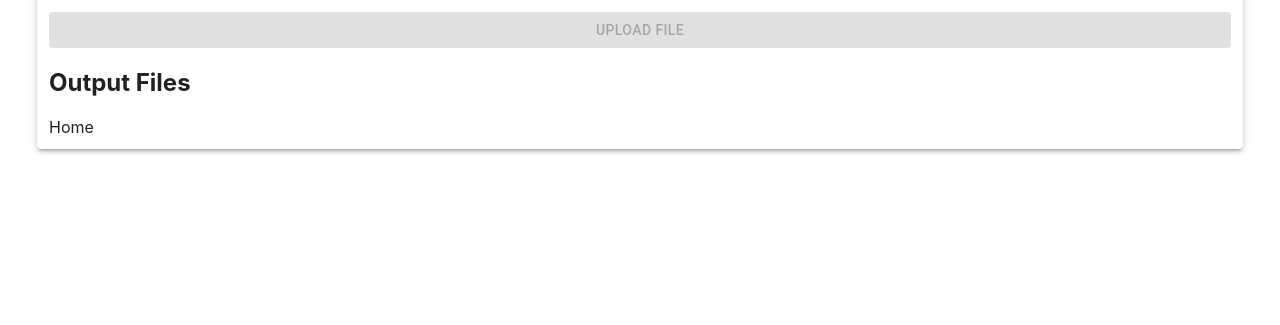
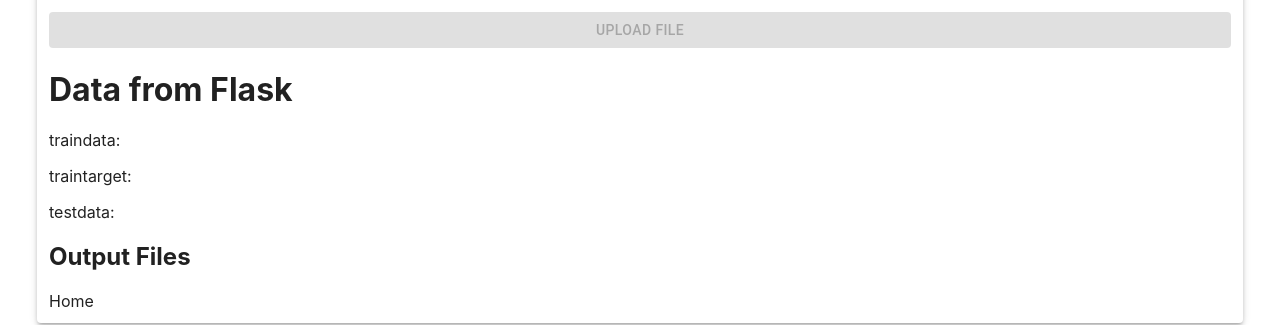
Before and after one commit to axdyv/HDF5-Labeller, a React (Create React App) app in the folder my-app/: page /projects in a window 1280 px wide. Shown: the part 262-587 px from the top of the page. Built offline with nearby package versions, Linux system fonts and the light colour scheme.

Commit message:
youuuu Co-authored-by: axdyv <axdyv@users.noreply.github.com>

```diff
--- a/my-app/src/pages/MainPage/index.js
+++ b/my-app/src/pages/MainPage/index.js
@@ -32,10 +32,18 @@ function MainPage() {
   const [currentFolder, setCurrentFolder] = useState('');
   const [metadataTextModalIsOpen, setMetadataTextModalIsOpen] = useState(false);
   const [label, setLabel] = useState('image');
+  const [filesToLabel, setFilesToLabel] = useState({});
 
 
   const handleFileChange = (files) => {
     setSelectedFile(files);
+  };
+
+  const getLabels = () => {
+    fetch('/get-labels')
+      .then(response => response.json())
+      .then(filesToLabel => setFilesToLabel(filesToLabel))
+      .catch(error => console.error('Error fetching data:', error));
   };
 
   const handleUpload = () => {
@@ -49,6 +57,9 @@ function MainPage() {
           'Content-Type': 'multipart/form-data',
         }
       })
+      console.log('about to call get labels')
+      getLabels()
+
       .then(response => {
         console.log(`${fileType} file upload successful:`, response.data);
         fileType === 'HDF5' ? fetchOutputHDF5Files() : fetchOutputHDF5Files(); // Refresh the output files list after upload
@@ -262,6 +273,12 @@ function MainPage() {
               {uploadingFileLoading && <CircularProgress size={25}  style={{marginRight: '16px'}}/>} {uploadingFileLoading ? 'Uploading File' : 'Upload File'}
             </Button>
           </div>
+          <div className="App">
+            <h1>Data from Flask</h1>
+            <p>traindata: {filesToLabel.traindata}</p>
+            <p>traintarget: {filesToLabel.traintarget}</p>
+            <p>testdata: {filesToLabel.testdata}</p>
+          </div>
           <div className="output-section">
             <h2>Output Files</h2>
             {error && <p className="error">{error}</p>}
```
Also changed, not shown: 1 other file (tests, documents, lock files or other folders).
